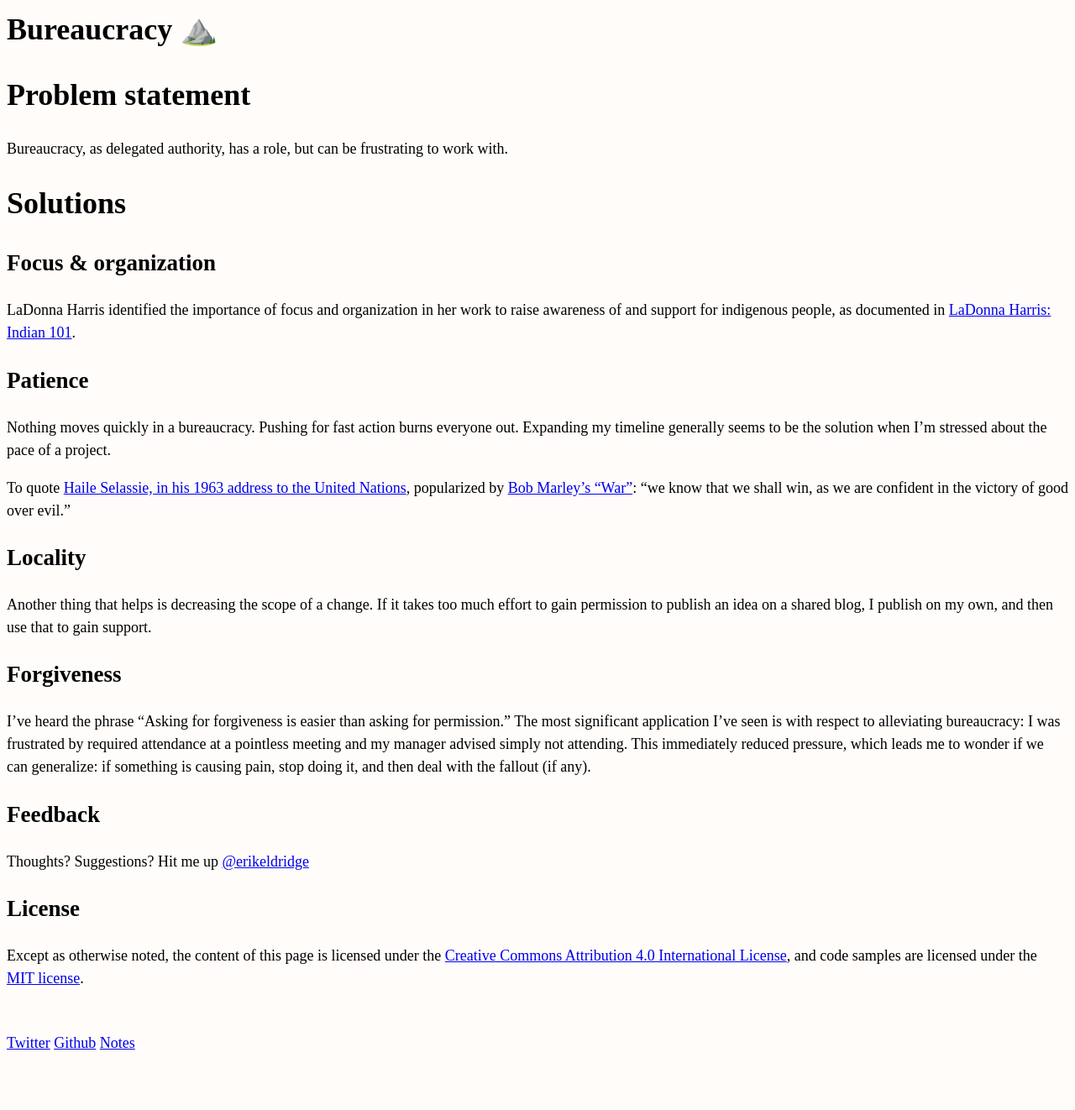
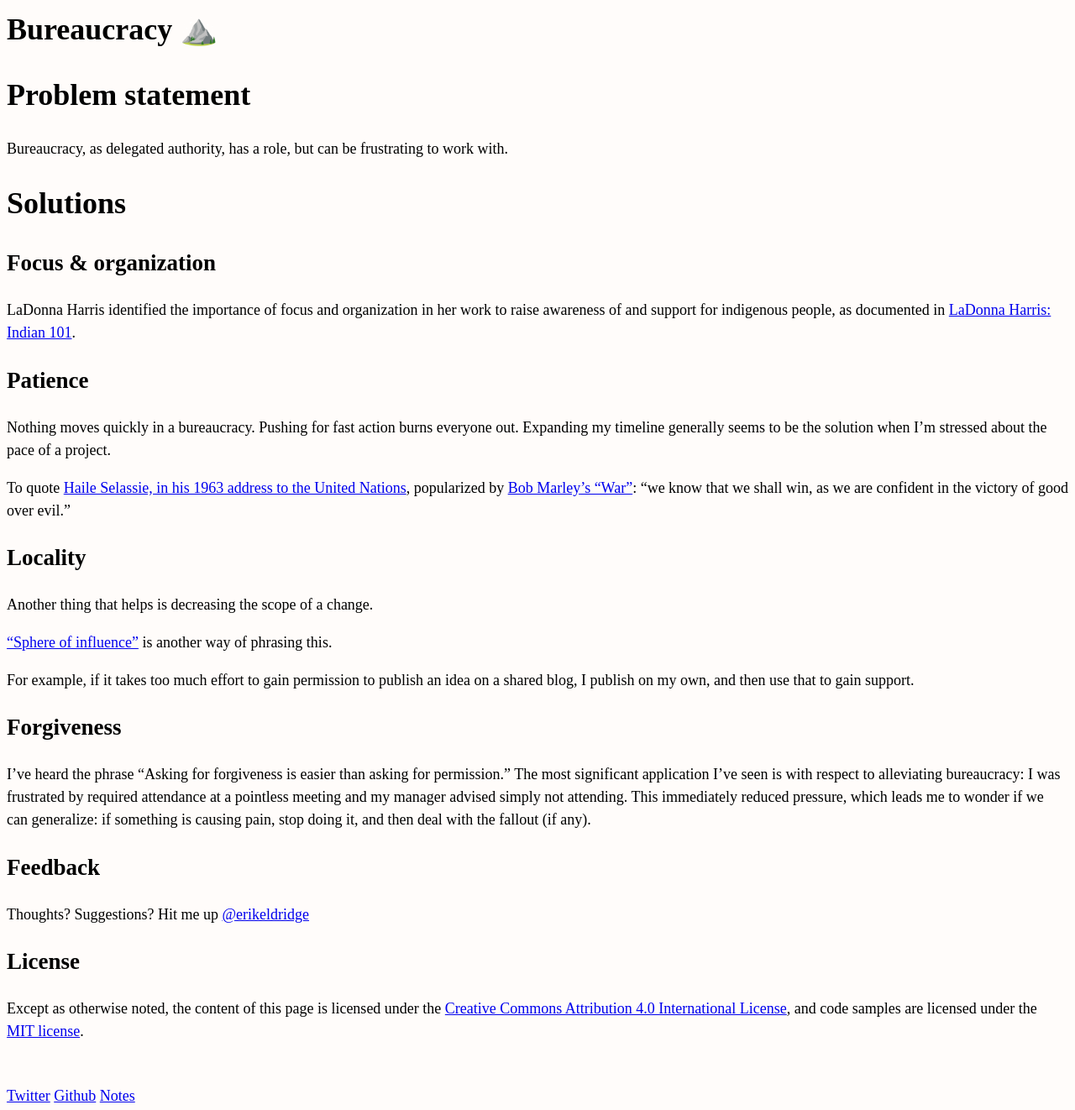
Before and after one commit to erikeldridge/erikeldridge.github.com, a Jekyll site: the page built from _posts/2018-03-05-bureaucracy.md, in a window 1280 px wide. Shown: the whole page at 84% size. Built offline with Jekyll 4.4.1, drawn with Linux system fonts in a browser that asks for light colours; nearby versions of some CDN libraries; before the commit the page ends 1259 px from its top, so only the background shows below that.

Commit message:
Update from Forestry.io - 2018-03-05-bureaucracy.md

```diff
--- a/_posts/2018-03-05-bureaucracy.md
+++ b/_posts/2018-03-05-bureaucracy.md
@@ -23,7 +23,11 @@ To quote [Haile Selassie, in his 1963 address to the United Nations](https://en.
 
 ## Locality
 
-Another thing that helps is decreasing the scope of a change. If it takes too much effort to gain permission to publish an idea on a shared blog, I publish on my own, and then use that to gain support.
+Another thing that helps is decreasing the scope of a change.
+
+["Sphere of influence"](http://keysconsult.com/resources/management-sanity.php) is another way of phrasing this.
+
+For example, if it takes too much effort to gain permission to publish an idea on a shared blog, I publish on my own, and then use that to gain support.
 
 ## Forgiveness
 
```
Also changed, not shown: other parts of _posts/2018-03-05-bureaucracy.md (+1 -1 lines).
